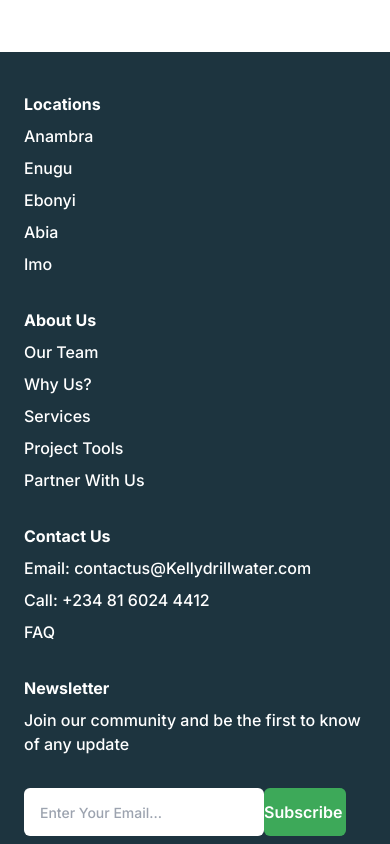
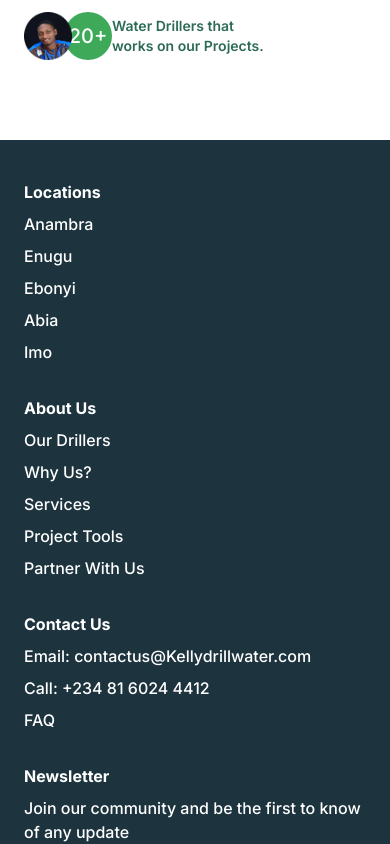
Before and after one commit to KingZedPriest/Kellydrillwater, a Next.js app: page / in a window 390 px wide. Shown: the part 840-1684 px from the top of the page. Built offline with nearby package versions, Linux system fonts and the light colour scheme.

Commit message:
Fix: Refactor the side bar, change and make the page more responsive

```diff
--- a/src/components/Footer.jsx
+++ b/src/components/Footer.jsx
@@ -14,15 +14,15 @@
             <div className="text-white flex flex-col space-y-8 md:space-y-0 md:flex-row justify-between">
             <div className="flex flex-col">
                 <h4 className="font-bold">Locations</h4>
-                <Link className="mt-2" href="/">Anambra</Link>
-                <Link className="mt-2" href="/">Enugu</Link>
-                <Link className="mt-2" href="/">Ebonyi</Link>
-                <Link className="mt-2" href="/">Abia</Link>
-                <Link className="mt-2" href="/">Imo</Link>
+                <p className="mt-2">Anambra</p>
+                <p className="mt-2">Enugu</p>
+                <p className="mt-2">Ebonyi</p>
+                <p className="mt-2">Abia</p>
+                <p className="mt-2">Imo</p>
             </div>
             <div className="flex flex-col">
             <h4 className="font-bold">About Us</h4>
-            <Link className="mt-2" href="/">Our Team</Link>
+            <Link className="mt-2" href="/">Our Drillers</Link>
             <Link className="mt-2" href="/">Why Us?</Link>
             <Link className="mt-2" href="/">Services</Link>
             <Link className="mt-2" href="/">Project Tools</Link>
@@ -38,15 +38,17 @@
             <h4 className="font-bold">Newsletter</h4>
                 <p className="mt-2">Join our community and be the first to know of any update</p>
                 <div className="mt-8 flex flex-row items-center">
-                    <input className="w-60 py-3 px-4 placeholder:text-sm rounded-md" type="email" name="email" id="email" placeholder="Enter Your Email..." />
-                    <button className="font-semibold md:w-40 bg-headersColor border-r-4 border-headersColor py-3 rounded-md hover:bg-white hover:text-containerColor duration-500" ><Link href="/">Subscribe</Link></button>
+                    <input className="w-60 py-3 px-4 focus:outline-headersColor text-black caret-headersColor placeholder:text-sm rounded-md" type="email" name="email" id="email" placeholder="Enter Your Email..." />
+                    <button className="font-semibold md:w-40 bg-headersColor border-r-4 border-headersColor px-2 py-3 rounded-md hover:bg-white hover:text-containerColor duration-500" ><Link href="/">Subscribe</Link></button>
                 </div>
             </div>
         </div>
-        <div className="mt-16 flex flex-row justify-between border-y border-white py-8">
+        <div className="mt-16 flex flex-row justify-between border-y border-white py-4">
             <div className="flex flex-row items-center">
                 <div className="border-r border-white pr-4">
-                  <Image src={logo} alt="Kellydrill Logo" className="w-10"/>
+                    <div className="p-4 bg-white">
+                        <Image src={logo} alt="Kellydrill Logo" className="w-10"/>
+                    </div>
                 </div>
                <div className="ml-4">
                <p className="headingFont text-white text-xs md:text-sm lg:text-base">Best Drilling Company In Nigeria.</p>
--- a/src/components/Header.tsx
+++ b/src/components/Header.tsx
@@ -60,7 +60,7 @@
           </Link>
           <Link
             className="bg-headersColor hover:bg-secAccentColor rounded-3xl px-8 py-3 font-semibold text-white duration-500 hover:-translate-y-2"
-            href=""
+            href="tel:+2348160244412"
           >
             Call Now
           </Link>
@@ -74,11 +74,10 @@
         </div>
       </div>
       {/* Collapsed Nav bar */}
-
       <div
         className={`${
           visible ? "menu" : "hidden"
-        } bg-containerColor absolute right-0 top-0 z-10 h-screen w-80 md:hidden`}
+        } bg-containerColor fixed right-0 top-0 z-10 h-screen w-80 md:hidden`}
       >
         <div className="bg-whiteColor ml-6 mt-10 flex w-12 items-center justify-center rounded-[50%] p-2">
           <GiCrossedBones
--- a/src/components/homePage/HeroSection.tsx
+++ b/src/components/homePage/HeroSection.tsx
@@ -6,6 +6,7 @@
 import Image from "next/image";
 // Images
 import heroImage from "../../../public/heroImage.png";
+import MD from "../../../public/MD-modified.png";
 export default function HeroSection() {
   useEffect(() => {
     const options = {
@@ -28,7 +29,7 @@
     <main className="flex py-20 flex-col-reverse items-center gap-10 md:flex-row md:justify-between">
       <div className="lg:w-1/2">
         <h1 className="leading text-2xl font-[800] text-black sm:text-3xl md:text-4xl lg:text-5xl">
-          Your <span className="typed-text"></span> Drilling Partner{" "}
+          Your <span className="typed-text"></span> Drilling Company{" "}
           <span className="text-headersColor">Kelly Drill.</span>
         </h1>
         <p className="mt-10 text-black">
@@ -40,6 +41,13 @@
         <button className="bg-headersColor border-headersColor hover:text-headersColor mt-10 font-semibold rounded-3xl border-2 px-4 py-3 text-white duration-500 hover:bg-white">
           Start Your Project
         </button>
+        <div className="mt-10 flex items-center gap-5 relative">
+        <Image src={MD} alt="Caleb Chukwuebuka Managing Director" className="w-12"/>
+        <div className="w-12 h-12 rounded-[50%] bg-headersColor flex items-center justify-center p-2 absolute left-10 -z-[1]">
+         <h1 className="text-white text-xl">20+</h1>
+        </div>
+        <p className="text-textColor w-40 text-sm absolute left-[5.5rem] font-semibold">Water Drillers that works on our Projects.</p>
+      </div>
       </div>
       <div className="h-full lg:w-1/2">
         <Image src={heroImage} alt="Kellydrill Drilling Machine" className="w-full hover:translate-x-4 duration-500"/>
```
Also changed, not shown: public/arrow.png (added).
